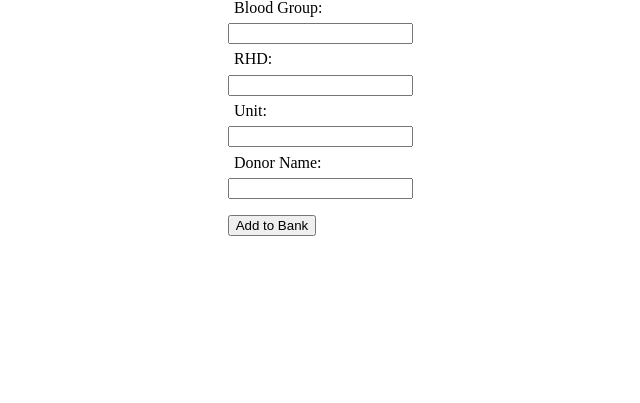
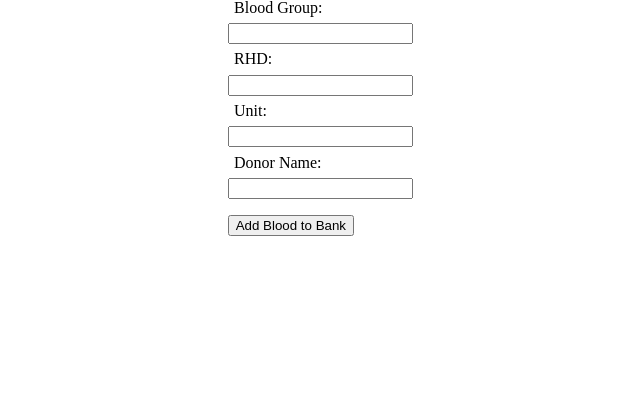
Before and after one commit to mehmetkocagoz/se4458Final, a Flask app: page /add in a window 1280 px wide. Shown: the part 224-627 px from the top of the page, without its empty margins (314-954 px from the left). Run offline with Flask 3, Linux system fonts and the light colour scheme; the visitor is signed in with stand-in values (Sample User, id 1).

Commit message:
Update submit button label in addblood.html

```diff
--- a/se4458Final/app/templates/addblood.html
+++ b/se4458Final/app/templates/addblood.html
@@ -23,7 +23,7 @@
                 <label for="donorName">Donor Name:</label>
                 <input type="text" id="donorName" name="donorName" required><br>
 
-                <input type="submit" value="Add to Bank" id="submit">
+                <input type="submit" value="Add Blood to Bank" id="submit">
             </form>
         </div>
     </div>
```
